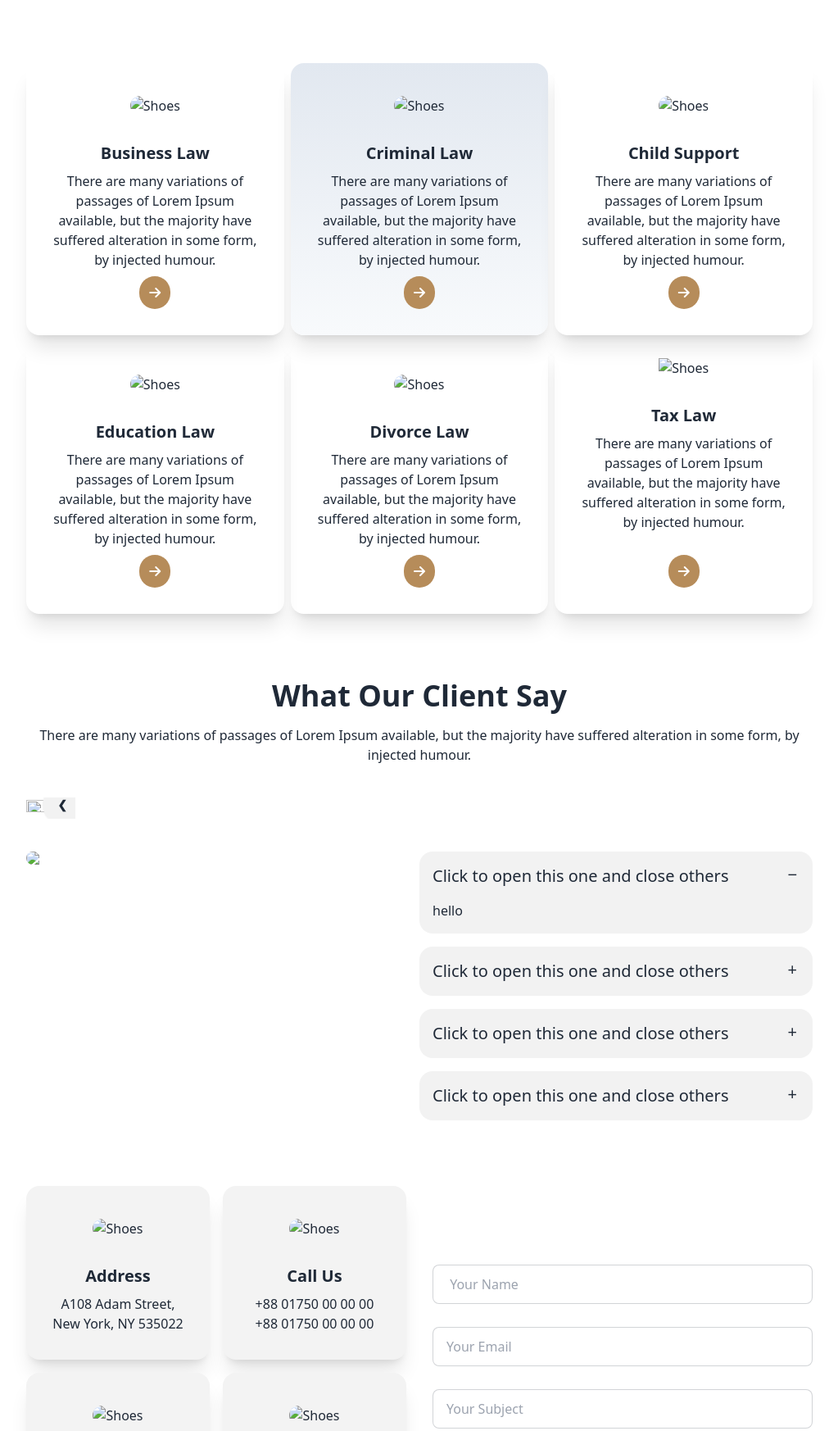
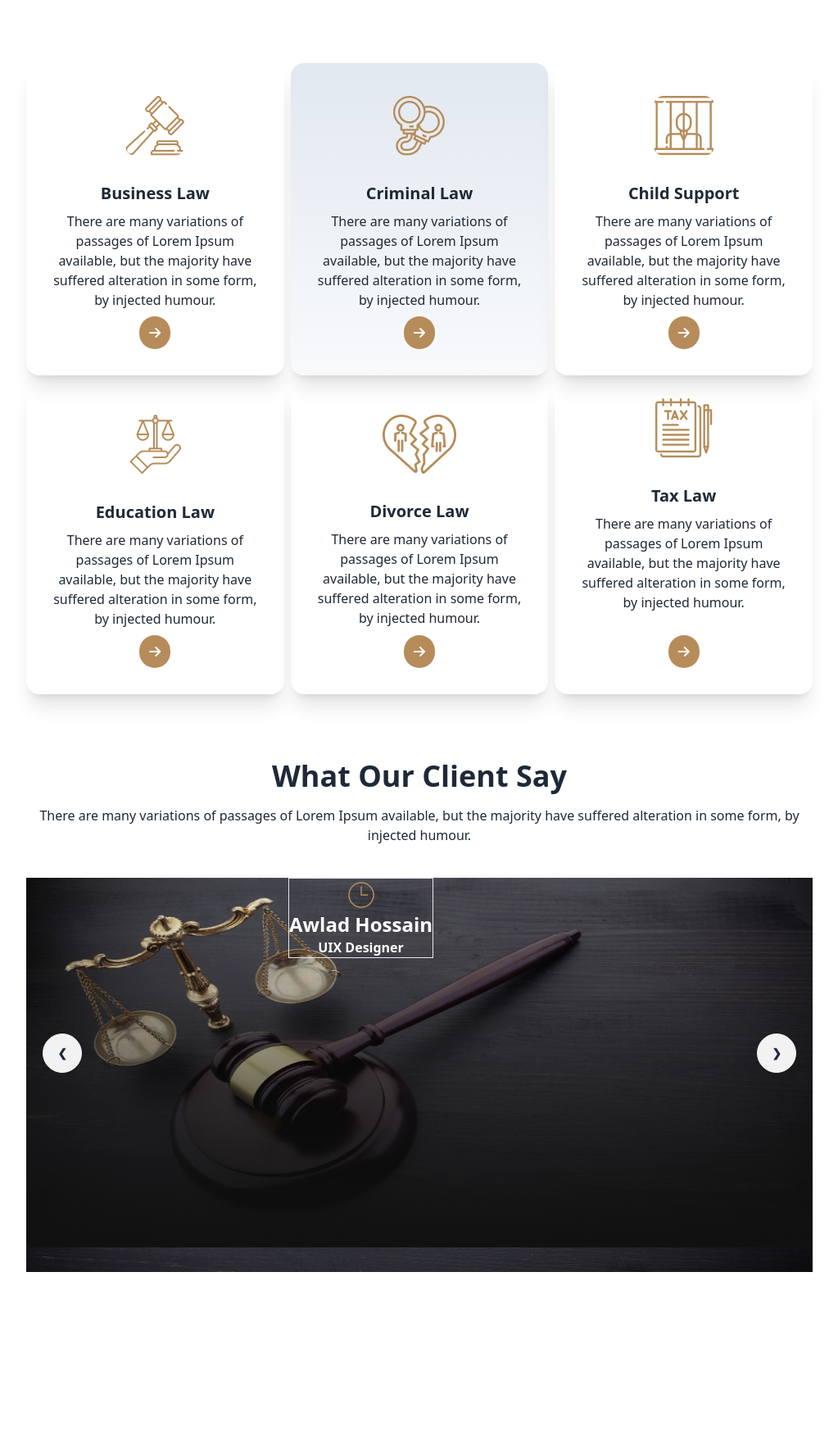
Before and after one commit to mithun950/Daisyui-web, a plain HTML site: page index.html in a window 1280 px wide. Shown: the part 344-2090 px from the top of the page at 82% size, without its empty margins (128-1151 px from the left). Drawn offline with nearby package versions, Linux system fonts and the light colour scheme.

Commit message:
first commit

```diff
--- a/index.html
+++ b/index.html
@@ -85,7 +85,7 @@
 
 
 
-              <img class="" src="./legal-solution-resources/images/logo2.png" alt="">
+              <img class="" src="images/logo2.png" alt="">
             </div>
 
             <div class=" hidden lg:flex lg:justify-between lg:mx-1">
@@ -176,7 +176,7 @@
             <div class="card shadow-xl">
                 <figure class="px-10 pt-10">
                   <img
-                    src="./legal-solution-resources/images/business.png"
+                    src="images/business.png"
                     alt="Shoes"
                     class="rounded-xl" />
                 </figure>
@@ -192,7 +192,7 @@
               <div class="card bg-gradient-to-b from-slate-200 to-slate-50 shadow-xl">
                 <figure class="px-10 pt-10">
                   <img
-                    src="./legal-solution-resources/images/criminal.png"
+                    src="images/criminal.png"
                     alt="Shoes"
                     class="rounded-xl" />
                 </figure>
@@ -209,7 +209,7 @@
               <div class="card shadow-xl">
                 <figure class="px-10 pt-10">
                   <img
-                    src="./legal-solution-resources/images/child.png"
+                    src="images/child.png"
                     alt="Shoes"
                     class="rounded-xl" />
                 </figure>
@@ -225,7 +225,7 @@
                <div class="card shadow-xl">
                 <figure class="px-10 pt-10">
                   <img
-                    src="./legal-solution-resources/images/education.png"
+                    src="images/education.png"
                     alt="Shoes"
                     class="rounded-xl" />
                 </figure>
@@ -241,7 +241,7 @@
                <div class="card shadow-xl">
                 <figure class="px-10 pt-10">
                   <img
-                    src="./legal-solution-resources/images/divorce.png"
+                    src="images/divorce.png"
                     alt="Shoes"
                     class="rounded-xl" />
                 </figure>
@@ -257,7 +257,7 @@
                <div class="card shadow-xl">
                 <figure class="px-5 pt-5">
                   <img class=""
-                    src="./legal-solution-resources/images/tax.png"
+                    src="images/tax.png"
                     alt="Shoes"
                     class="rounded-xl" />
                 </figure>
@@ -281,13 +281,13 @@
             <div class="carousel  mt-10">
                 <div id="slide1" class="carousel-item relative w-full">
                   <img
-                    src="./legal-solution-resources/images/slider-1.jpg"
+                    src="images/slider-1.jpg"
                     class="w-full h-3/4" />
                     <div class="absolute">
-                        <img src="./legal-solution-resources/images/Rectangle 5.png" alt="">
+                        <img src="images/Rectangle 5.png" alt="">
                       </div>
                       <div class="absolute top-50 left-80 border border-red text-center">
-                        <img class="mx-auto" src="./legal-solution-resources/images/time.png" alt="">
+                        <img class="mx-auto" src="images/time.png" alt="">
                         <h2 class="text-white text-center font-bold text-2xl">Awlad Hossain</h2>
                         <h6 class="text-white text-center font-semibold">UIX Designer</h6>
 
@@ -305,10 +305,10 @@
                 </div>
                 <div id="slide2" class="carousel-item relative w-full">
                   <img
-                    src="./legal-solution-resources/images/slider-2.jpg"
+                    src="images/slider-2.jpg"
                     class="w-full h-3/4" />
                     <div class="absolute">
-                        <img src="./legal-solution-resources/images/Rectangle 7.png" alt="">
+                        <img src="images/Rectangle 7.png" alt="">
                     </div>
                   <div class="absolute left-5 right-5 top-1/3 flex -translate-y-1/2 transform justify-between">
                     <a href="#slide2" class="btn btn-circle">❮</a>
@@ -317,7 +317,7 @@
                 </div>
                 <div id="slide3" class="carousel-item relative w-full">
                   <img
-                    src="./legal-solution-resources/images/slider-3.jpg"
+                    src="/images/slider-3.jpg"
                     class="w-full h-3/4" />
                   <div class="absolute left-5 right-5 top-1/3 flex -translate-y-1/2 transform justify-between">
                     <a href="#slide3" class="btn btn-circle">❮</a>
@@ -334,7 +334,7 @@
                 <div class="grid grid-cols-1 md:grid-cols-2">
                     <div class="  gao-10">
                       <img
-                        src="./legal-solution-resources/images/faq.png"
+                        src="/images/faq.png"
                         class=" rounded-lg" />
                     </div>
                         <div>
@@ -379,7 +379,7 @@
                         <div class="card bg-[#F3F3F3] shadow-xl">
                             <figure class="px-2 pt-10">
                               <img
-                                src="./legal-solution-resources/images/address.png"
+                                src="images/address.png"
                                 alt="Shoes"
                                 class="rounded-xl"/>
                             </figure>
@@ -393,7 +393,7 @@
                           <div class="card bg-[#F3F3F3]  shadow-xl">
                             <figure class="px-2 pt-10">
                               <img
-                                src="legal-solution-resources/images/call.png"
+                                src="images/call.png"
                                 alt="Shoes"
                                 class="rounded-xl"/>
                             </figure>
@@ -407,7 +407,7 @@
                           <div class="card bg-[#F3F3F3]  shadow-xl">
                             <figure class="px-2 pt-10">
                               <img
-                                src="legal-solution-resources/images/email.png"
+                                src="images/email.png"
                                 alt="Shoes"
                                 class="rounded-xl" />
                             </figure>
@@ -421,7 +421,7 @@
                           <div class="card bg-[#F3F3F3]  shadow-xl">
                             <figure class="px-2 pt-10">
                               <img
-                                src="legal-solution-resources/images/time.png"
+                                src="images/time.png"
                                 alt="Shoes"
                                 class="rounded-xl" />
                             </figure>
```
